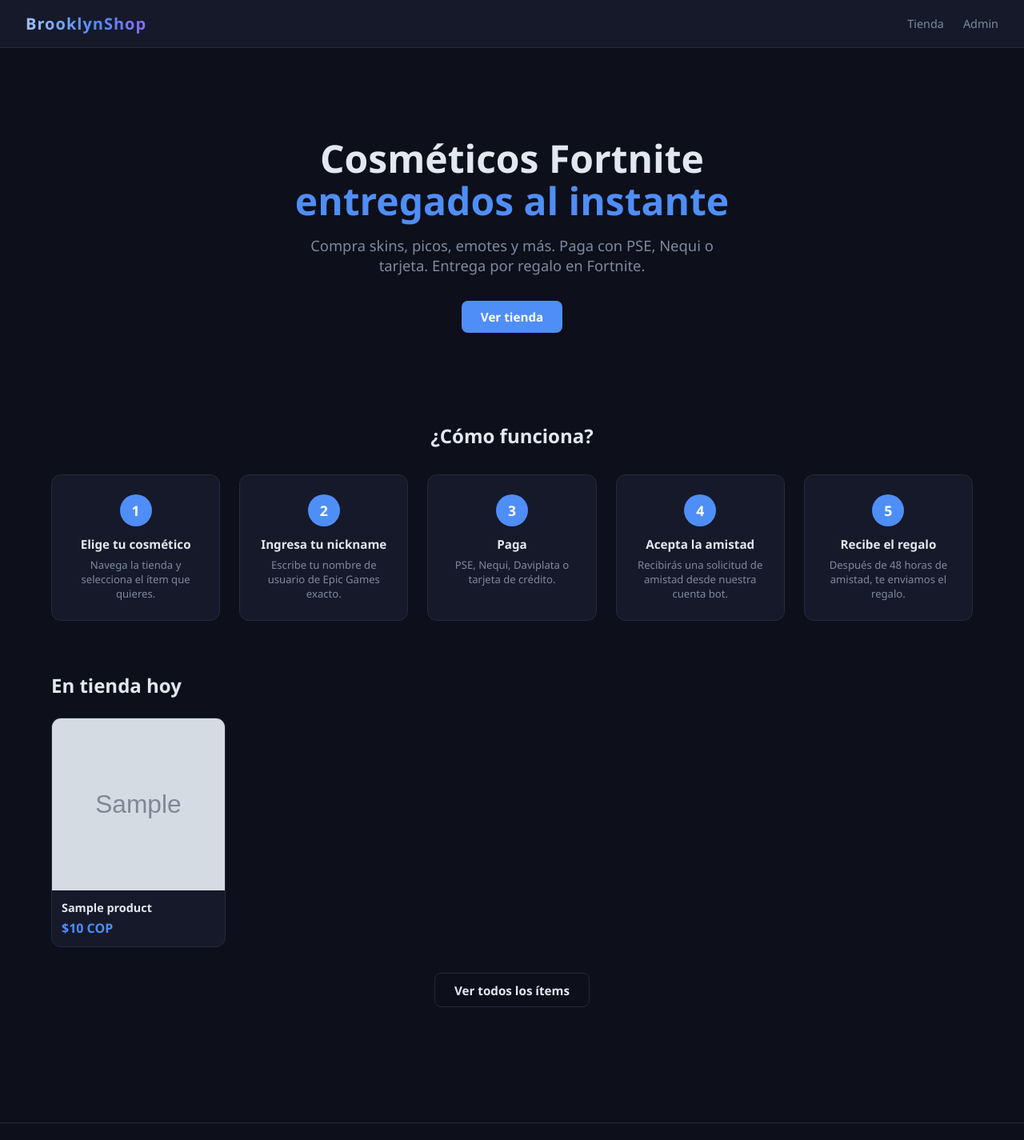
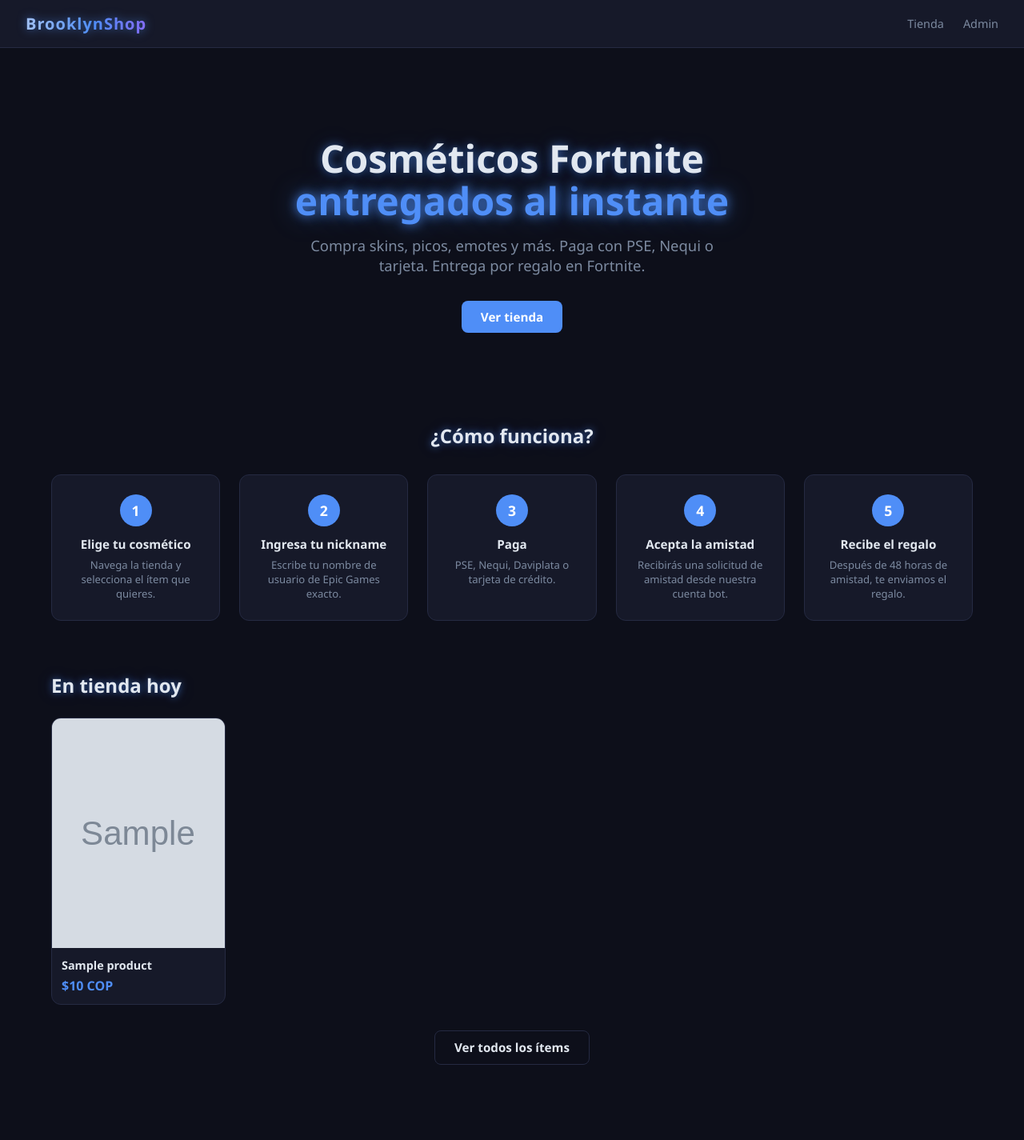
Before and after one commit to emontoyas1/brooklynWeb, a Django app: page / in a window 1280 px wide. Shown: the top 1425 px of the page at 80% size. Run offline with Django 5.2, Linux system fonts and the light colour scheme; tables that the repository leaves empty hold one stand-in row (values such as "Sample post"); grey boxes marked "Sample" are stand-in pictures.

Commit message:
feat: paquetes primero + cards más altas + efecto neon en tipografías
- Catálogo: paquetes al tope, luego todo por tipo sin filtro de colección
- Cards: aspect-ratio 3/4 (más altas) en catálogo y home
- Neon glow (text-shadow azul) en todos los h1/h2 del sitio y precio en detalle
- Nav brand con drop-shadow neon en el gradiente animado

Co-Authored-By: Claude Sonnet 4.6 <noreply@anthropic.com>

```diff
--- a/shop/views.py
+++ b/shop/views.py
@@ -42,37 +42,26 @@ def catalog(request):
     total = products.count()
     groups = []
 
-    # ── 1. PAQUETES ──────────────────────────────────────────────
+    # ── 1. PAQUETES primero ───────────────────────────────────────
     bundles = list(products.filter(is_bundle=True).order_by('name'))
     if bundles:
-        groups.append({'label': '📦 Paquetes', 'items': bundles, 'is_bundle_group': True})
+        groups.append({'label': '📦 Paquetes', 'items': bundles, 'is_bundle': True})
 
-    # ── 2. POR COLECCIÓN (ítems con set, sin ser bundle) ─────────
-    items_with_set = products.filter(is_bundle=False, series_name__gt='').order_by('series_name', 'name')
-
-    sets = {}
-    for p in items_with_set:
-        sets.setdefault(p.series_name, []).append(p)
-
-    # Ordenar colecciones de mayor a menor cantidad de ítems
-    for set_name, items in sorted(sets.items(), key=lambda x: (-len(x[1]), x[0])):
-        groups.append({'label': set_name, 'items': items, 'is_bundle_group': False})
-
-    # ── 3. SIN COLECCIÓN (agrupados por tipo) ────────────────────
-    items_no_set = (
+    # ── 2. RESTO agrupado por tipo ────────────────────────────────
+    rest = (
         products
-        .filter(is_bundle=False, series_name='')
+        .filter(is_bundle=False)
         .annotate(sort_order=TYPE_ORDER)
         .order_by('sort_order', 'name')
     )
 
     type_groups = {}
-    for p in items_no_set:
+    for p in rest:
         type_groups.setdefault(p.type, []).append(p)
 
     for type_key in sorted(type_groups.keys(), key=lambda t: TYPE_ORDER_DICT.get(t, 9)):
         label = TYPE_LABELS.get(type_key, type_key.capitalize())
-        groups.append({'label': label, 'items': type_groups[type_key], 'is_bundle_group': False})
+        groups.append({'label': label, 'items': type_groups[type_key], 'is_bundle': False})
 
     return render(request, 'shop/catalog.html', {'groups': groups, 'total': total})
 
--- a/templates/base.html
+++ b/templates/base.html
@@ -181,8 +181,8 @@
       -webkit-text-fill-color: transparent;
       background-clip: text;
       animation: gradientShift 6s ease infinite;
+      filter: drop-shadow(0 0 6px rgba(79,142,247,0.6));
     }
-    /* nav-brand span override not needed — gradient covers it */
 
     /* Enhanced button hovers */
     .btn { transition: opacity 0.15s, transform 0.15s, box-shadow 0.2s; }
--- a/templates/shop/home.html
+++ b/templates/shop/home.html
@@ -13,8 +13,12 @@
     font-weight: 800;
     line-height: 1.1;
     margin-bottom: 1rem;
+    text-shadow: 0 0 12px rgba(79,142,247,0.55), 0 0 30px rgba(79,142,247,0.2);
   }
-  .hero h1 span { color: var(--primary); }
+  .hero h1 span {
+    color: var(--primary);
+    text-shadow: 0 0 14px rgba(79,142,247,0.9), 0 0 35px rgba(79,142,247,0.4);
+  }
   .hero p {
     color: var(--text-muted);
     font-size: 1.15rem;
@@ -24,7 +28,10 @@
   .hero-actions { display: flex; gap: 1rem; justify-content: center; flex-wrap: wrap; }
 
   .how-section { margin: 4rem 0; }
-  .how-section h2 { font-size: 1.5rem; font-weight: 700; margin-bottom: 2rem; text-align: center; }
+  .how-section h2 {
+    font-size: 1.5rem; font-weight: 700; margin-bottom: 2rem; text-align: center;
+    text-shadow: 0 0 10px rgba(79,142,247,0.6), 0 0 24px rgba(79,142,247,0.2);
+  }
   .steps {
     display: grid;
     grid-template-columns: repeat(auto-fit, minmax(180px, 1fr));
@@ -51,14 +58,17 @@
   .step p { font-size: 0.82rem; color: var(--text-muted); }
 
   .featured-section { margin: 3rem 0; }
-  .featured-section h2 { font-size: 1.5rem; font-weight: 700; margin-bottom: 1.5rem; }
+  .featured-section h2 {
+    font-size: 1.5rem; font-weight: 700; margin-bottom: 1.5rem;
+    text-shadow: 0 0 10px rgba(79,142,247,0.6), 0 0 24px rgba(79,142,247,0.2);
+  }
   .products-grid {
     display: grid;
     grid-template-columns: repeat(auto-fill, minmax(180px, 1fr));
     gap: 1rem;
   }
   .product-card { border-radius: 12px; overflow: hidden; border: 1px solid var(--border); background: var(--surface); }
-  .product-card img { width: 100%; aspect-ratio: 1; object-fit: cover; display: block; }
+  .product-card img { width: 100%; aspect-ratio: 3/4; object-fit: cover; display: block; transition: transform 0.35s ease; }
   .product-card-body { padding: 0.75rem; }
   .product-card-body h4 { font-size: 0.9rem; font-weight: 600; margin-bottom: 0.3rem; white-space: nowrap; overflow: hidden; text-overflow: ellipsis; }
   .product-card-price { font-size: 1rem; font-weight: 700; color: var(--primary); }
--- a/templates/shop/product_detail.html
+++ b/templates/shop/product_detail.html
@@ -33,13 +33,17 @@
     animation: glowPulseBtn 2.5s ease infinite;
   }
 
-  .product-info h1 { font-size: 2rem; font-weight: 800; margin-bottom: 0.5rem; }
+  .product-info h1 {
+    font-size: 2rem; font-weight: 800; margin-bottom: 0.5rem;
+    text-shadow: 0 0 12px rgba(79,142,247,0.6), 0 0 28px rgba(79,142,247,0.2);
+  }
 
   .product-price {
     font-size: 2.5rem;
     font-weight: 800;
     color: var(--primary);
     margin: 1.25rem 0;
+    text-shadow: 0 0 14px rgba(79,142,247,0.8), 0 0 32px rgba(79,142,247,0.3);
   }
   .product-price small { font-size: 1rem; color: var(--text-muted); font-weight: 400; }
 
```
Also changed, not shown: templates/shop/catalog.html (+9 -5 lines).
